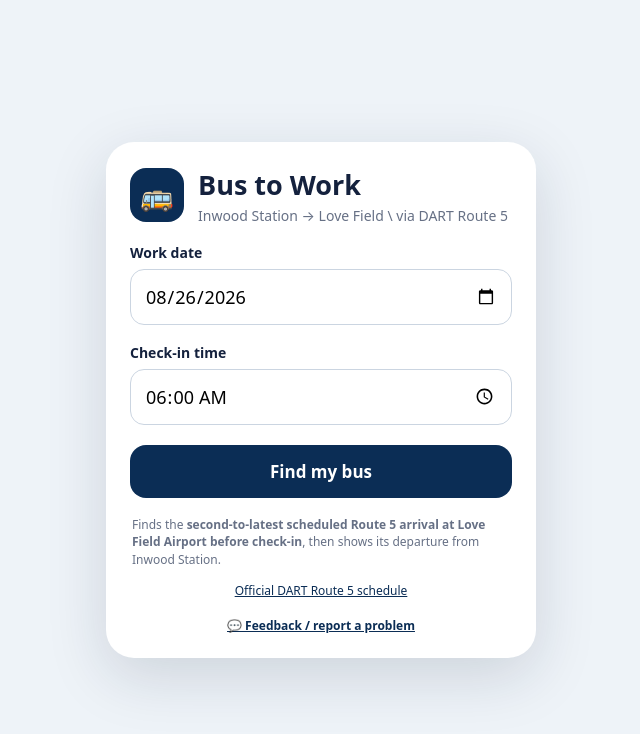
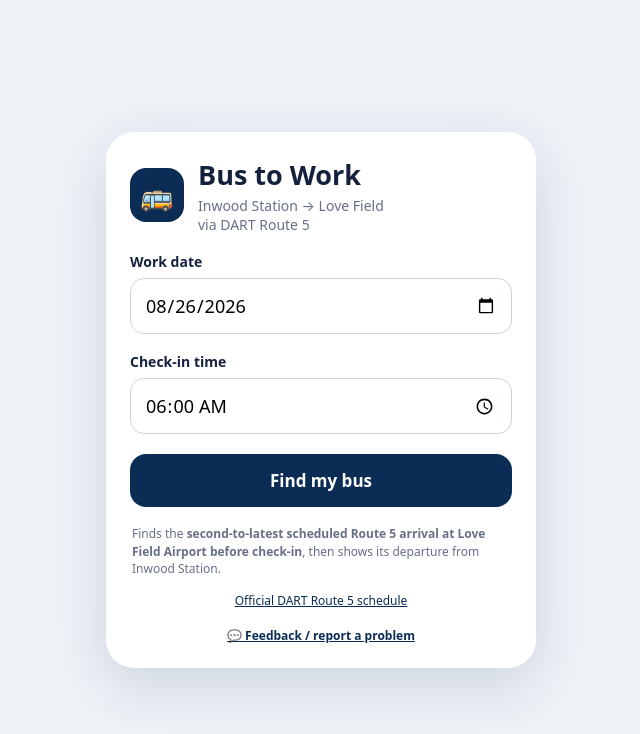
Before and after one commit to c3sultan/Bus-To-Work, a website: page public/index.html in a window 1280 px wide. Shown: the whole page, without its empty margins (319-959 px from the left). Drawn offline with Linux system fonts and the light colour scheme.

Commit message:
Addint break to text

```diff
--- a/public/index.html
+++ b/public/index.html
@@ -77,7 +77,7 @@ button{width:100%;border:0;border-radius:16px;padding:15px 18px;font:inherit;fon
 </head>
 <body>
 <main class="card">
-  <div class="brand"><div class="badge">🚌</div><div><h1>Bus to Work</h1><p class="sub">Inwood Station → Love Field \ via DART Route 5</p></div></div>
+  <div class="brand"><div class="badge">🚌</div><div><h1>Bus to Work</h1><p class="sub">Inwood Station → Love Field </br> via DART Route 5</p></div></div>
   <label for="date">Work date</label><input id="date" type="date">
   <label for="time">Check-in time</label><input id="time" type="time" value="06:00">
   <button class="primary" id="find">Find my bus</button>
```
